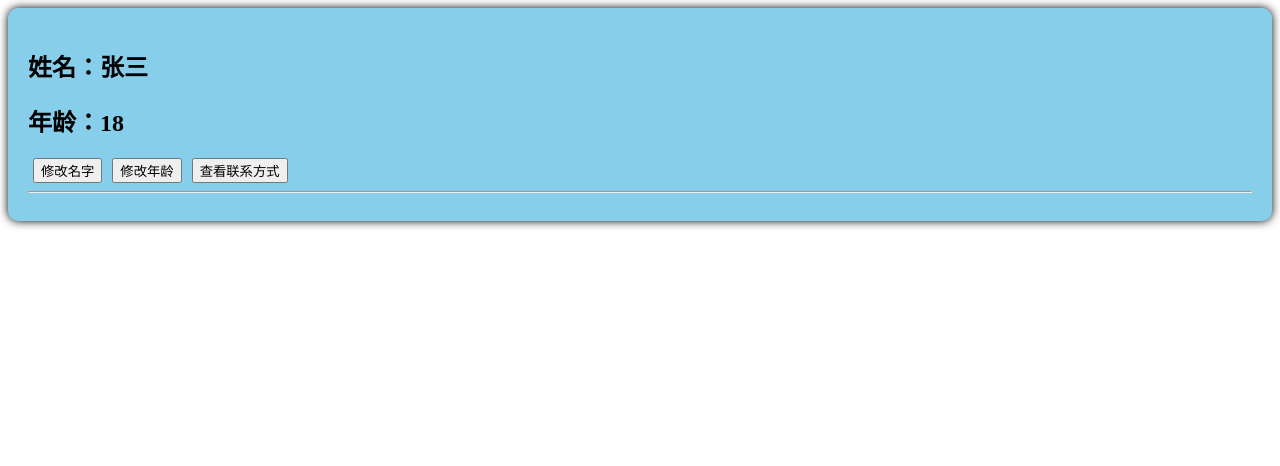
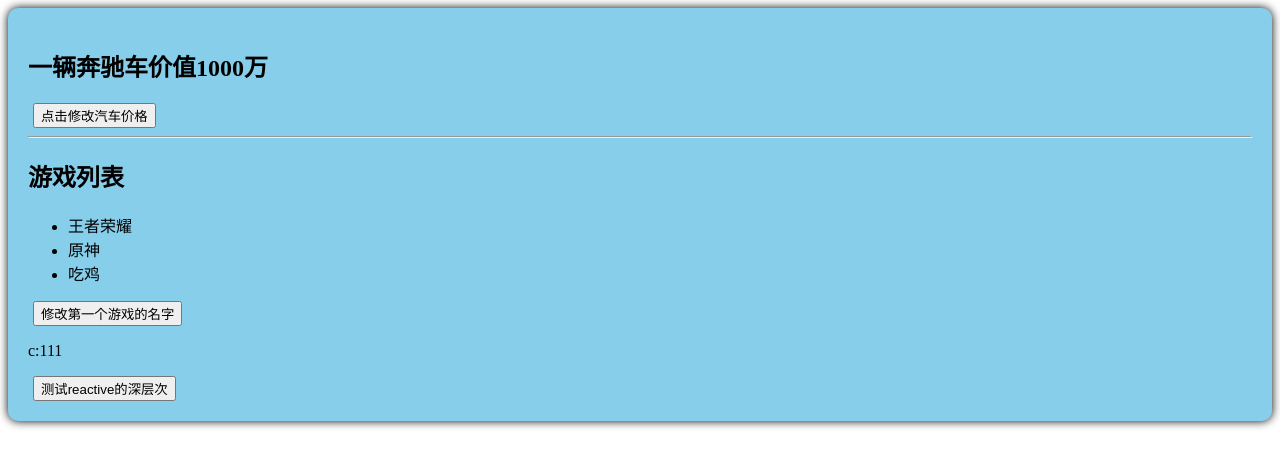
Before and after one commit to Mht-2025/Vue3-test, a Vue app: page / in a window 1280 px wide. Shown: the top 466 px of the page. Built offline with nearby package versions, Linux system fonts and the light colour scheme; the HTML template or start-up script is replaced by a standard one.

Commit message:
reactive创建：对象类型的响应式数据

```diff
--- a/src/components/Person.vue
+++ b/src/components/Person.vue
@@ -1,13 +1,15 @@
 <template>
   <div class="person">
-    <h2>姓名：{{name}}</h2>
-    <h2>年龄：{{age}}</h2>
-
-    <button @click="changeName">修改名字</button>
-    <button @click="changeAge">修改年龄</button>
-    <button @click="showTel">查看联系方式</button>
+    <h2>一辆{{car.brand}}车价值{{car.price}}万</h2>
+    <button @click="changePrice">点击修改汽车价格</button>
     <hr>
-
+    <h2>游戏列表</h2>
+    <ul>
+      <li v-for="g in games" :key="g.id">{{ g.name }}</li>
+    </ul>
+    <button @click="changeGame">修改第一个游戏的名字</button>
+    <p>c:{{ obj.a.b.c.d }}</p>
+    <button @click="changeObj">测试reactive的深层次</button>
   </div>
 </template>
 <!--
@@ -18,35 +20,38 @@
 作用：减少代码量，写一个script标签即可
 -->
 
-
-//配置组件名称
-<!-- <script lang="ts">
-  export default {
-    name:'Person-info11',
-  }
-</script> -->
 //组合式API
 <script setup lang="ts" name="Person">
-import {ref} from 'vue'
-  //变量
-      const name = ref('张三')//此时的name是响应式数据
-      const age = ref(18)//此时age是响应式数据
-      const tel = '13888888888'
+    import { reactive } from 'vue';
 
-      //方法
-      function changeName (){
-        name.value = 'zhang-san'//页面没有变化，但是代码执行成功了
-        console.log(name.value);
-      }
-      function changeAge (){
-        age.value += 1
-        console.log(age.value);
-
-      }
-      function showTel (){
-        alert(tel)
-      }
-
+    // 数据
+    const car =reactive({brand:'奔驰',price:1000})
+    const games = reactive(
+      [
+        {id:'edfhgfjgj',name:'王者荣耀'},
+        {id:'shghsghfgh',name:'原神'},
+        {id:'shgshshfg',name:'吃鸡'},
+      ]
+    )
+    const obj = reactive({
+      a:{
+        b:{
+        c:{
+          d:111
+      }}
+    }})
+    function changePrice() {
+      car.price += 100
+      console.log(car.price);
+    }
+    function changeGame() {
+      games[0].name = '和平精英'
+      console.log(games[0].name);
+    }
+    function changeObj() {
+      obj.a.b.c.d = 222
+      console.log(obj.a.b.c.d);
+    }
 </script>
 
 <style scoped>
```
